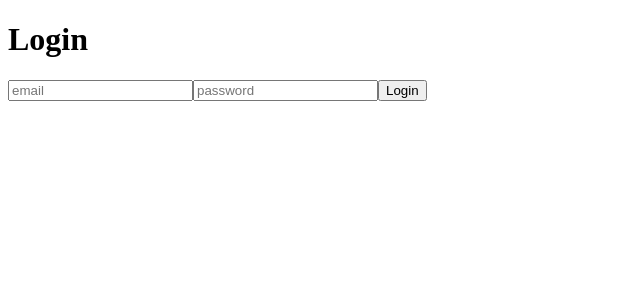
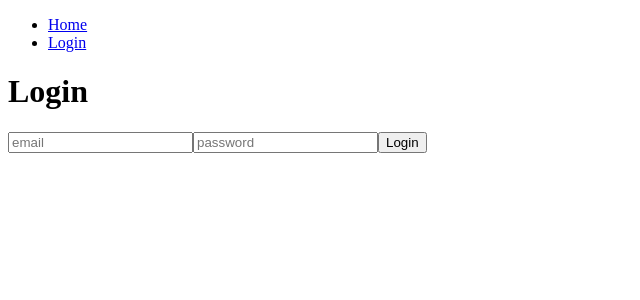
Before and after one commit to cristianeto/nextjs-employees, a Next.js app: page /auth/login in a window 1280 px wide. Shown: the top 300 px of the page, without its empty margins (0-640 px from the left). Built offline with nearby package versions, Linux system fonts and the light colour scheme.

Commit message:
feat: add navbar

```diff
--- a/src/components/molecules/Navbar/Navbar.tsx
+++ b/src/components/molecules/Navbar/Navbar.tsx
@@ -1,7 +1,23 @@
 import { FC } from 'react';
+import Link from 'next/link';
 
 const Navbar: FC = () => {
-  return <div>Navbar</div>;
+  return (
+    <nav>
+      <ul>
+        <li>
+          <Link href="/">
+            <a>Home</a>
+          </Link>
+        </li>
+        <li>
+          <Link href="/auth/login">
+            <a>Login</a>
+          </Link>
+        </li>
+      </ul>
+    </nav>
+  );
 };
 
 export default Navbar;
--- a/src/pages/auth/login.tsx
+++ b/src/pages/auth/login.tsx
@@ -6,6 +6,7 @@
 import { useSnackbar } from 'notistack';
 import { useForm } from '@hooks';
 import { ICredentials } from '@interfaces';
+import { Navbar } from '@molecules';
 
 const initialValues: ICredentials = {
   email: '',
@@ -37,6 +38,7 @@
         <meta name="description" content="Generated by create next app" />
         <link rel="icon" href="/favicon.ico" />
       </Head>
+      <Navbar />
       <h1>Login</h1>
       <form>
         <input
--- a/src/pages/index.tsx
+++ b/src/pages/index.tsx
@@ -1,8 +1,10 @@
 import { NextPage } from 'next';
+import { Navbar } from '@molecules';
 
 const Home: NextPage = () => {
   return (
     <div>
+      <Navbar />
       <h1>Home</h1>
     </div>
   );
```
Also changed, not shown: 1 other file (tests, documents, lock files or other folders).
